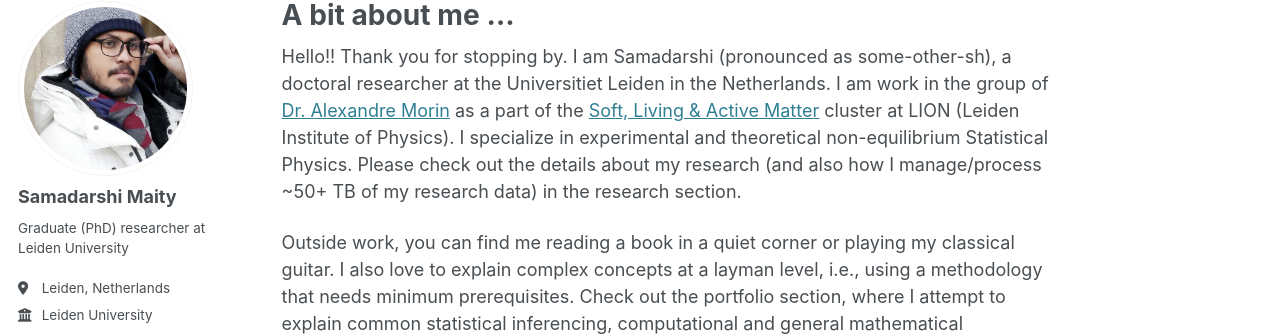
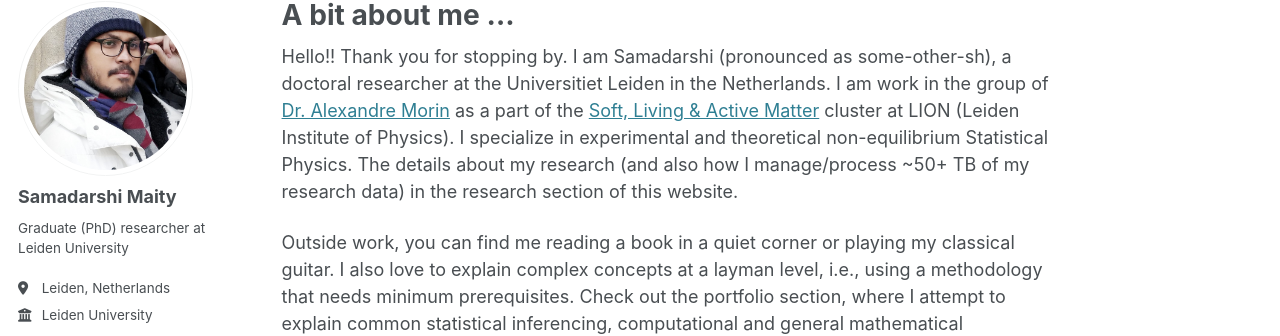
Before and after one commit to Samadarshi-Maity/Samadarshi-Maity.github.io, a Jekyll site: the page built from _pages/about.md, in a window 1280 px wide and 1082 px high. Shown: the part 105-441 px from the top of the window. Built offline with Jekyll 4.4.1, drawn with Linux system fonts in a browser that asks for light colours; some web fonts are replaced.

Commit message:
Update about.md

```diff
--- a/_pages/about.md
+++ b/_pages/about.md
@@ -6,7 +6,7 @@ redirect_from:
   - /about/
   - /about.html
 ---
-Hello!! Thank you for stopping by. I am Samadarshi (pronounced as some-other-sh), a  doctoral researcher at the Universitiet Leiden in the Netherlands. I am work in the group of <a href = 'https://morinlab.com/'>Dr. Alexandre Morin</a> as a part of the <a href = 'https://slam-leiden.nl/Slam/Main/'>Soft, Living & Active Matter</a> cluster at LION (Leiden Institute of Physics). I specialize in experimental and theoretical non-equilibrium Statistical Physics. Please check out the details about my research (and also how I manage/process ~50+ TB of my research data) in the research section.
+Hello!! Thank you for stopping by. I am Samadarshi (pronounced as some-other-sh), a  doctoral researcher at the Universitiet Leiden in the Netherlands. I am work in the group of <a href = 'https://morinlab.com/'>Dr. Alexandre Morin</a> as a part of the <a href = 'https://slam-leiden.nl/Slam/Main/'>Soft, Living & Active Matter</a> cluster at LION (Leiden Institute of Physics). I specialize in experimental and theoretical non-equilibrium Statistical Physics. The details about my research (and also how I manage/process ~50+ TB of my research data) in the research section of this website.
 
 Outside work, you can find me reading a book in a quiet corner or playing my classical guitar. I also love to explain complex concepts at a layman level, i.e., using a methodology that needs minimum prerequisites. Check out the portfolio section, where I attempt to explain common statistical inferencing, computational and general mathematical models/problems using simple examples and tools.
 
```
